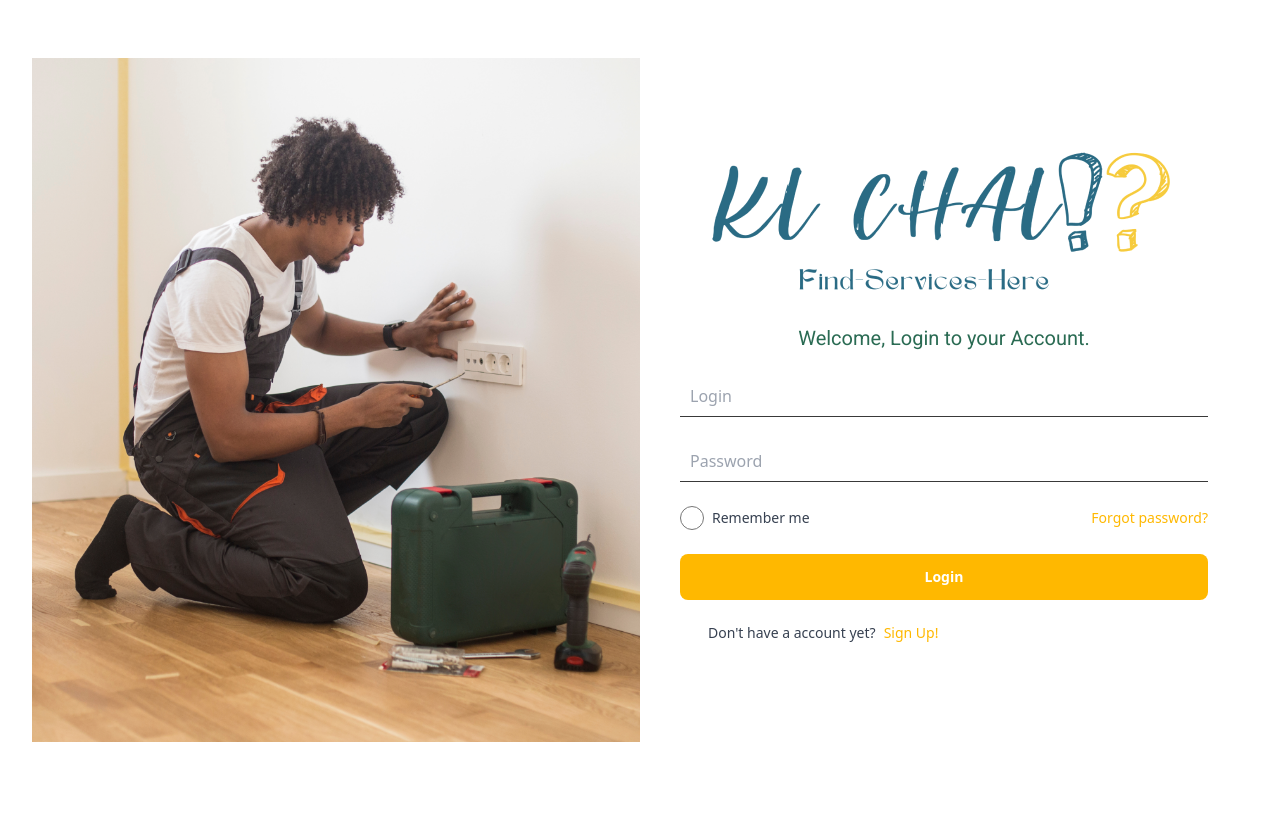
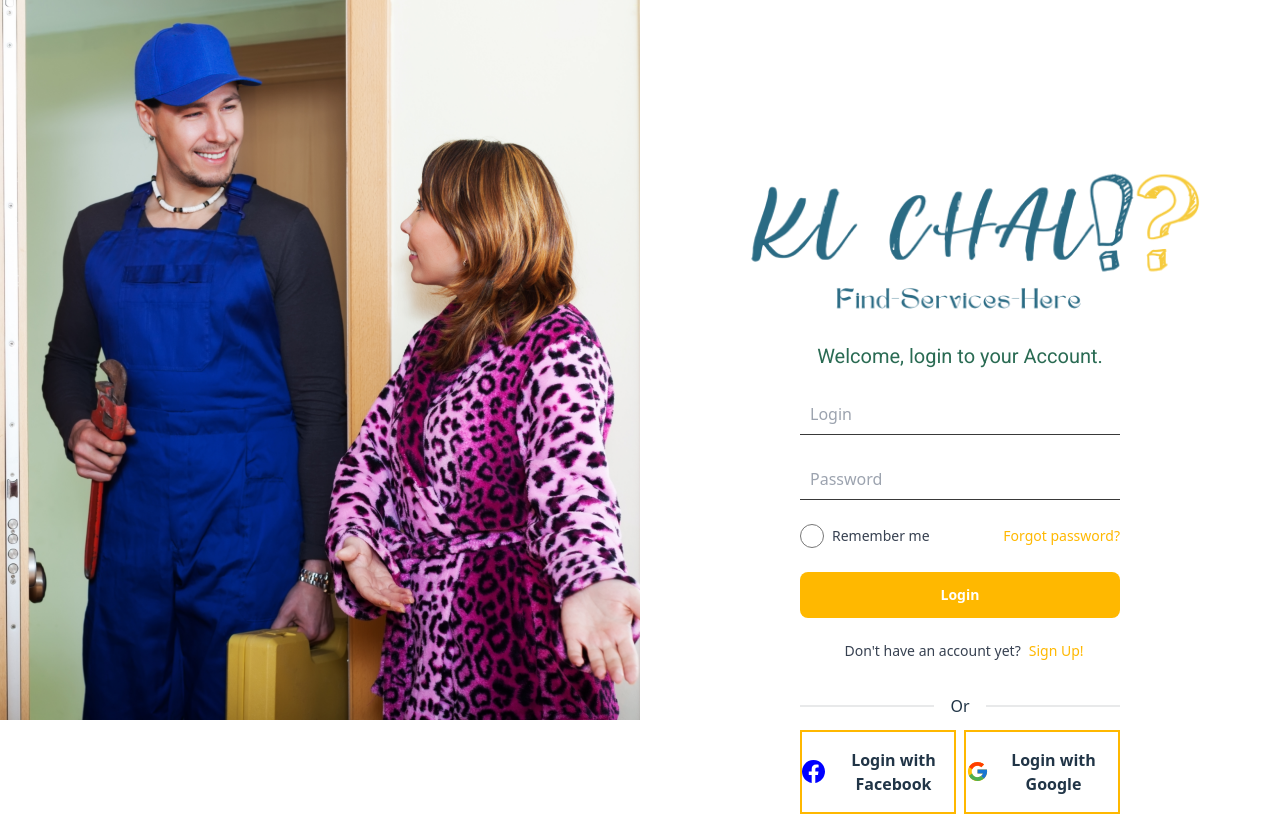
Before and after one commit to DasPriYam714/Ki-Chai, a React (Vite) app: page / in a window 1280 px wide. Built offline with nearby package versions, Linux system fonts and the light colour scheme.

Commit message:
user part picture

```diff
--- a/src/Components/UserFile.jsx
+++ b/src/Components/UserFile.jsx
@@ -20,19 +20,19 @@ const UserFileUpload = () => {
     <div className="flex flex-col  lg:flex-row justify-center ">
 
 
-        <div>
+        <div className="w-full lg:absolute inset-0 lg:w-1/2 h-full">
         <img
           src="./Design.png"
           alt="Login page image"
           className="bg-auto  w-950 h-1080  mb-6 padding: 10px;"
         />
       </div>
-      <div className='px-10 py-8'>
-      <div>
+      <div className="bg-white    py-5 w-full lg:w-1/2 h-auto lg:absolute inset-y-0 right-0  mt-20 p-20">
+      <div className='mt-8 flex justify-center'>
           <img src="./logo.png" alt="" />
         </div>
-        <div class=" mx-8">
-          <ul class="relative flex flex-row gap-x-2">
+        <div class=" mx-8 flex justify-center">
+          <ul class="relative flex flex-row gap-x-24  justify-center">
             {/* Stepper items */}
             <li class="shrink basis-0 flex-1 group">
     <div class="min-w-7 min-h-7 w-full inline-flex items-center text-xs align-middle">
@@ -61,10 +61,10 @@ const UserFileUpload = () => {
   </li>
           </ul>
         </div>
-        <form action="handleChange">
-        <h2 className="font-roboto justify-items-start text-xl font-normal text-left mb-6 text-[#2A6B53]">Additional Information</h2>
+        <form action="handleChange" className='lg:mx-20 mt-15'>
+        <h2 className="font-roboto justify-items-start text-xl font-normal text-left mb-6 text-[#2A6B53] pt-5">Additional Information</h2>
 
-        <div className='pt-6'>
+        <div className='pt-4 pb-10'>
       {/* Invisible file input */}
       <input
         type="file"
@@ -74,8 +74,8 @@ const UserFileUpload = () => {
       />
 
       {/* Button with icon */}
-      <label htmlFor="fileUpload" className="peer border-b cursor-pointer">
-        <div className="peer border-b-2 flex   justify-between p-4">
+      <label htmlFor="fileUpload" className="peer border-b cursor-pointer ">
+        <div className="peer border-b-2 flex   justify-between p-4  ">
         <span className='text-gray-400'>Upload your picture #1</span>
           <MdCloudUpload className="text-[#FFB800] w-6 h-6 justify-items-end"/>
 
@@ -88,18 +88,17 @@ const UserFileUpload = () => {
           Selected file: {picture1.name}
         </div> )}
         </div>
-
-        </form>
-        <div className="mt-6 pt-8">
         <button
   type="submit"
-  className="w-full py-3 px-4 inline-flex justify-center items-center gap-x-2 text-sm font-semibold rounded-lg border-transparent bg-[#FFB800] text-white hover:bg-[#ffb700d3] disabled:opacity-50 disabled:pointer-events-none  ">
+  className="w-full py-3 px-4  inline-flex justify-center items-center gap-x-2 text-sm font-semibold rounded-lg border-transparent bg-[#FFB800] text-white hover:bg-[#ffb700d3] disabled:opacity-50 disabled:pointer-events-none  ">
 
   <Link to="/userOTP" className='text-white'>Continue</Link>
 </button>
-        </div>
 
-        <div className='pt-6'>
+        </form>
+
+
+        <div className='pt-5'>
         <div>
           <label htmlFor="goLogin" className="text-sm text-gray-700 ml-2">
             You already have an account?
--- a/src/Components/UserLogin.jsx
+++ b/src/Components/UserLogin.jsx
@@ -19,21 +19,21 @@ const UserLogin = () => {
   return (
     <div className="flex flex-col md:flex-row justify-center">
       {/* Picture part */}
-      <div className="w-[100%] h- full md:w-1/2 h-1/2">
+      <div className="w-full lg:absolute inset-0 lg:w-1/2 h-full">
         <img
           src="./Design.png"
           alt="Login page image"
-          className="object-cover w-[100%] h-[100%]  px-10 py-5"
+          className="object-cover w-[100%] "
         />
       </div>
 
       {/* Form part */}
-      <div className="bg-white px-10 md:px-20 py-8 w-full md:w-1/2">
-        <div className='mt-10'>
+      <div className="bg-white    py-8 w-full lg:w-1/2 h-auto lg:absolute inset-y-0 right-0  mt-20 p-20">
+        <div className='mt-10 flex justify-center '>
           <img src="./logo.png" alt="" />
         </div>
         <h1 className="font-roboto text-xl md:text-xl font-normal text-center mb-6 text-[#2A6B53]">Welcome, login to your Account.</h1>
-        <form onSubmit={handleSubmit}>
+        <form onSubmit={handleSubmit} className='lg:mx-20 mt-15'>
           <div className="mb-6">
             <input
               type="text"
@@ -79,7 +79,7 @@ const UserLogin = () => {
           >
             Login
           </button>
-          <section className="flex flex-col lg:flex-row p-5 justify-items-center">
+          <section className="flex flex-col lg:flex-row p-5 justify-center">
             <div>
               <label htmlFor="account" className="text-sm text-gray-700 ml-2">
                 Don't have an account yet?
@@ -92,9 +92,10 @@ const UserLogin = () => {
             </div>
           </section>
         </form>
+        <section className='lg:mx-20 mt-15'>
         <div className="divider">Or</div>
         <div className='flex flex-col lg:flex-row'>
-          <div className="border-2 border-[#FFB800] w-full md:w-1/2 flex justify-center items-center mb-4 md:mb-0 md:mr-2">
+          <div className="border-2 py-4 border-[#FFB800] w-full md:w-1/2 flex justify-center items-center mb-4 md:mb-0 md:mr-2">
             <div className='mr-2'>
               <BsFacebook color='blue' size={23} />
             </div>
@@ -102,7 +103,7 @@ const UserLogin = () => {
               <h4 className='font-semibold'>Login with Facebook</h4>
             </div>
           </div>
-          <div className="border-2 border-[#FFB800] w-full md:w-1/2 flex justify-center items-center">
+          <div className="border-2 py-4 border-[#FFB800] w-full md:w-1/2 flex justify-center items-center">
             <div>
               <FcGoogle size={23} />
             </div>
@@ -111,6 +112,7 @@ const UserLogin = () => {
             </div>
           </div>
         </div>
+        </section>
       </div>
     </div>
   );
--- a/src/Components/UserOTP.jsx
+++ b/src/Components/UserOTP.jsx
@@ -13,24 +13,24 @@ const UserOTP = () => {
 
   return (
     <div className="flex flex-col  lg:flex-row justify-center">
-      <div></div>
-      <div>
+
+      <div className='w-full lg:absolute inset-0 lg:w-1/2 h-full'>
         <img
           src="./Design.png"
           alt="Login page image"
-          className="object-cover w-950 h-1080 mb-6 p-10"
+          className="object-cover w-[100%]"
         />
       </div>
-      <div className="bg-white rounded-lg  p-8">
-        <div>
+      <div className="bg-white    py-8 w-full lg:w-1/2 h-auto lg:absolute inset-y-0 right-0  mt-20 p-20">
+        <div className='flex justify-center'>
           <img src="./logo.png" alt="" />
         </div>
-        <h2 className="font-roboto text-xl font-normal text-left mb-6 text-[#2A6B53]">Please, verify your account.</h2>
+        <h2 className="font-roboto text-xl font-normal text-left mb-6 text-[#2A6B53] lg:mx-20 mt-15">Please, verify your account.</h2>
         <div>
-          <h4 className='text-left'>We sent a verification code to email. Enter the code from the email in the field below.</h4>
+          <h4 className='text-left lg:mx-20 mt-15'>We sent a verification code to email. Enter the code from the email in the field below.</h4>
         </div>
 
-        <form onSubmit={handleSubmit}>
+        <form onSubmit={handleSubmit} className='lg:mx-20 mt-15'>
 
 
           <div className="mb-8 mt-6">
@@ -40,7 +40,7 @@ const UserOTP = () => {
             >
               Type your 6 digit security code
             </label>
-            <div className="flex space-x-3" data-hs-pin-input>
+            <div className="flex space-x-3 justify-center" data-hs-pin-input>
               {[...Array(6)].map((_, index) => (
                 <input
                   key={index}
@@ -61,7 +61,7 @@ const UserOTP = () => {
             <Link to="/userLogin" className='text-white'>Login</Link>
           </button>
 
-          <section className="flex flex-row p-5 justify-items-center">
+          <section className="flex flex-row p-5 justify-center">
             <div>
               <label htmlFor="account" className="text-sm text-gray-700 ml-2">
                 Go back to
--- a/src/Components/UserResetPass.jsx
+++ b/src/Components/UserResetPass.jsx
@@ -16,23 +16,23 @@ const UserResetPassword = () => {
   return (
     <div className="flex flex-col  lg:flex-row justify-center">
       <div></div>
-      <div>
+      <div className="w-full lg:absolute inset-0 lg:w-1/2 h-full">
         <img
           src="./Design.png"
           alt="Login page image"
-          className="object-cover w-950 h-1080 mb-6 p-10"
+          className="object-cover w-[100%]"
         />
       </div>
-      <div className="bg-white rounded-lg  p-8">
-        <div>
+      <div className="bg-white    py-8 w-full lg:w-1/2 h-auto lg:absolute inset-y-0 right-0  mt-20 p-20 ">
+        <div className='justify-center lg:mx-20 mt-15'>
           <img src="./logo.png" alt="" />
         </div>
-        <h2 className="font-roboto text-xl font-normal text-center mb-6 text-[#2A6B53]">Reset your password</h2>
+        <h2 className="font-roboto text-xl font-normal text-center mb-6 text-[#2A6B53] mx-20 mt-15">Reset your password</h2>
         <div>
-          <h4 className='text-left'>We sent a verification code to email. Enter the code from the email in the field below.</h4>
+          <h4 className='text-left lg:mx-20 mt-15'>We sent a verification code to email. Enter the code from the email in the field below.</h4>
         </div>
 
-        <form onSubmit={handleSubmit}>
+        <form onSubmit={handleSubmit} className='lg:mx-20 mt-15'>
           <div className="mb-6 pt-8">
             <label htmlFor="fileUpload" className="peer border-b cursor-pointer">
               <div className="peer border-b-2 flex gap-14 p-1">
@@ -48,7 +48,7 @@ const UserResetPassword = () => {
             >
               Type your 6 digit security code
             </label>
-            <div className="flex space-x-3" data-hs-pin-input>
+            <div className="flex space-x-3 justify-center" data-hs-pin-input>
               {[...Array(6)].map((_, index) => (
                 <input
                   key={index}
@@ -69,7 +69,7 @@ const UserResetPassword = () => {
             <Link to="/userLogin" className='text-white'>Reset</Link>
           </button>
 
-          <section className="flex flex-row p-5 justify-items-center">
+          <section className="flex flex-row p-5 justify-center">
             <div>
               <label htmlFor="account" className="text-sm text-gray-700 ml-2">
                 Go back to
--- a/src/Components/VendorLogin.jsx
+++ b/src/Components/VendorLogin.jsx
@@ -15,7 +15,7 @@ const Login = () => {
   return (
     <div className="flex flex-col lg:flex-row justify-center">
       {/* Picture part */}
-      <div className="w-full lg:w-1/2 h-full">
+      <div className="w-full lg:absolute inset-0 lg:w-1/2 h-full">
         <img
           src="./login page pic 2.png"
           alt="Login page image"
@@ -24,14 +24,14 @@ const Login = () => {
       </div>
 
       {/* Form part */}
-      <div className="bg-white px-10 py-8 w-full lg:w-1/2 h-auto">
-        <div className="mt-10">
+      <div className="bg-white    py-8 w-full lg:w-1/2 h-auto lg:absolute inset-y-0 right-0  mt-20 p-20">
+        <div className="mt-10 flex justify-center">
           <img src="./logo.png" alt="" />
         </div>
         <h1 className="font-roboto text-xl font-normal text-center mb-6 text-[#2A6B53]">
           Welcome, Login to your Account.
         </h1>
-        <form onSubmit={handleSubmit}>
+        <form onSubmit={handleSubmit} className='lg:mx-20 mt-15'>
           <div className="mb-6">
             <input
               type="text"
@@ -72,7 +72,7 @@ const Login = () => {
           >
             Login
           </button>
-          <section className="flex flex-col lg:flex-row p-5 justify-items-center">
+          <section className="flex flex-col lg:flex-row p-5 justify-center">
             <div>
               <label htmlFor="account" className="text-sm text-gray-700 ml-2">
                 Don't have a account yet?
--- a/src/Components/VendorOTP.jsx
+++ b/src/Components/VendorOTP.jsx
@@ -41,7 +41,7 @@ const VendorOTP = () => {
             >
               Type your 6 digit security code
             </label>
-            <div className="flex space-x-3" data-hs-pin-input>
+            <div className="flex space-x-3 justify-center" data-hs-pin-input>
               {[...Array(6)].map((_, index) => (
                 <input
                   key={index}
--- a/src/Components/VendorReg.jsx
+++ b/src/Components/VendorReg.jsx
@@ -46,7 +46,7 @@ const Registration = () => {
       </div>
 
       {/* Form part */}
-      <div className="bg-white px-20 py-8 w-[50%] h-full">
+      <div className="bg-white   w-[50%] h-full">
         <div>
           <img src="./logo.png" alt="" />
         </div>
--- a/src/main.jsx
+++ b/src/main.jsx
@@ -20,7 +20,7 @@ import VendorInterest from "./Components/VendorInter";
 const router = createBrowserRouter([
   {
     path: "/",
-    element: <Login />,
+    element: <UserLogin />,
   },
   {
     path: "/reset",
```
